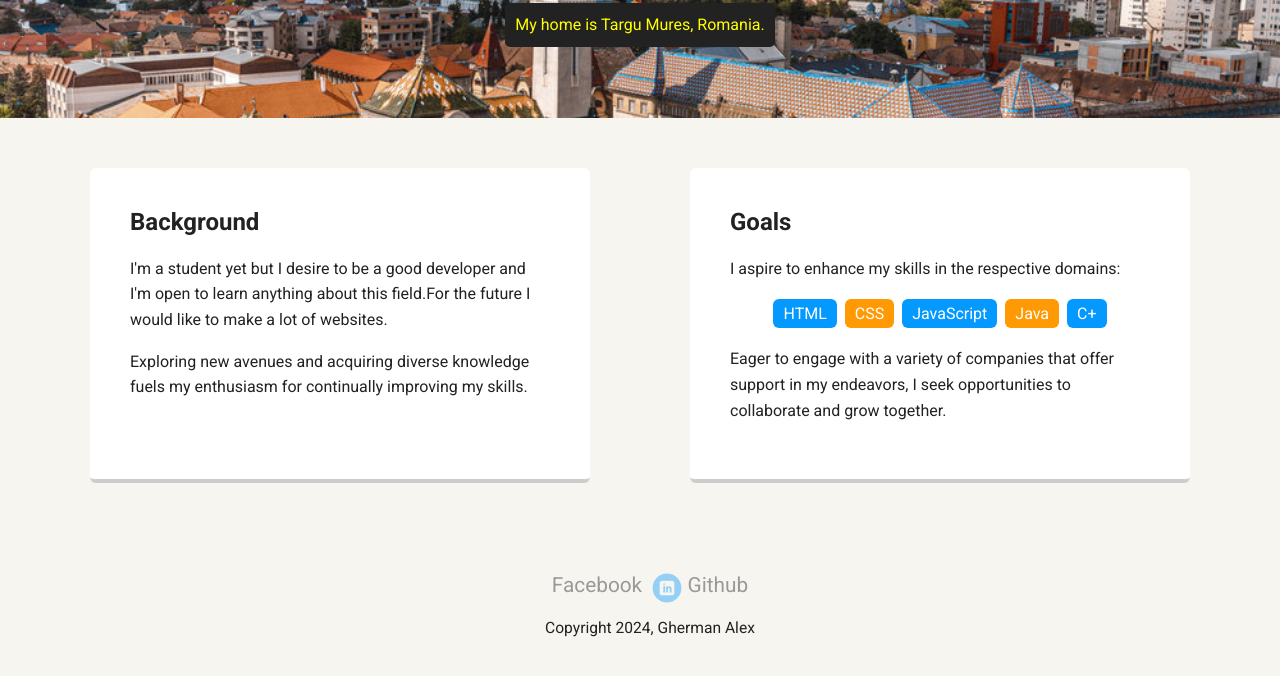
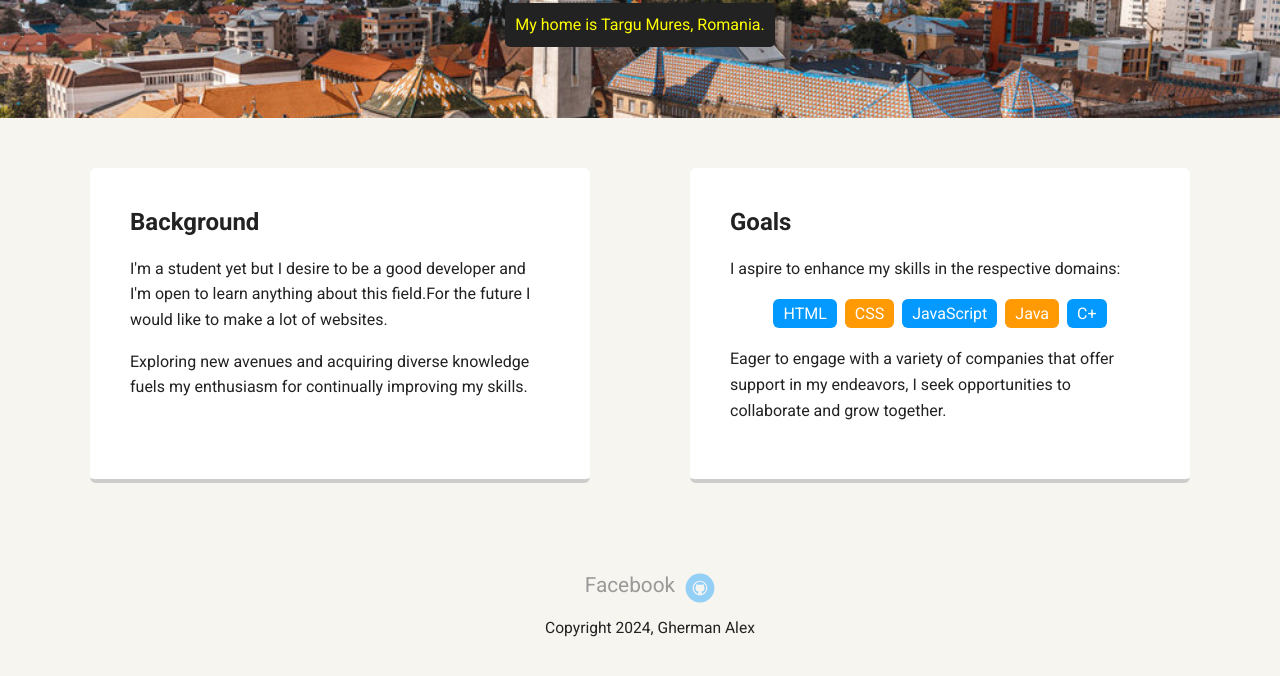
Before and after one commit to AlexGh19/Techdegree-Project-1-, a plain HTML site: page index.html in a window 1280 px wide. Shown: the part 352-1028 px from the top of the page. Drawn offline with Linux system fonts and the light colour scheme; a web font is replaced by a local one.

Commit message:
Update index.html

```diff
--- a/index.html
+++ b/index.html
@@ -46,9 +46,8 @@
     </main>
     <footer>
       <ul>
-        <li><a href="https://www.facebook.com/AlexGh21" target="_blank">Facebook</a></li>
-        <li><a href="#" class="social linkedin">LinkedIn</a></li>
-        <li><a href="https://github.com/AlexGh19" target="_blank">Github</a></li>
+        <li><a href="https://www.facebook.com/AlexGh21"class="">Facebook</a></li>
+       <li><a href="https://github.com/AlexGh19"class="social github">Github</a></li>
       </ul>
       <p class="copyright">Copyright 2024, Gherman Alex</p>
     </footer>
```
